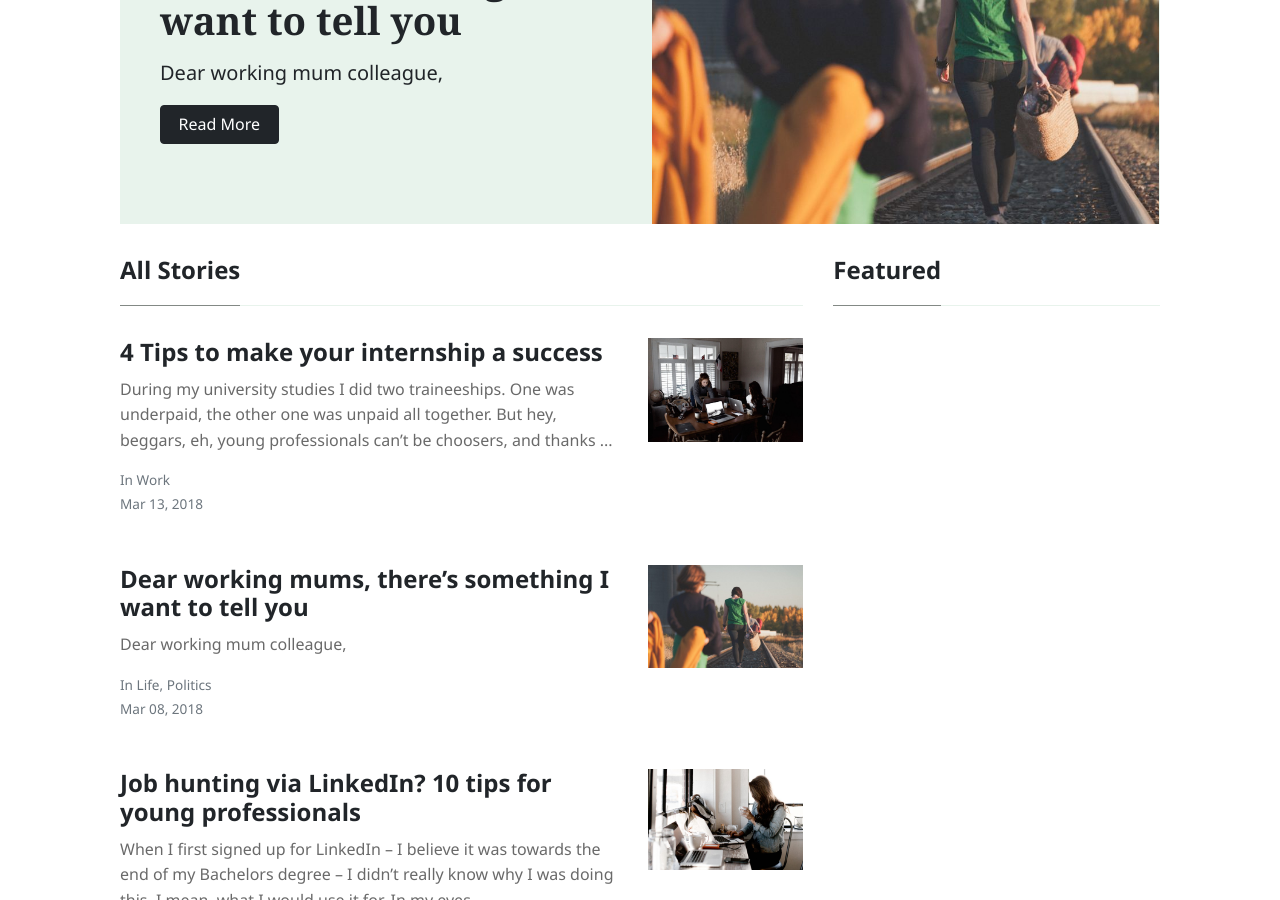
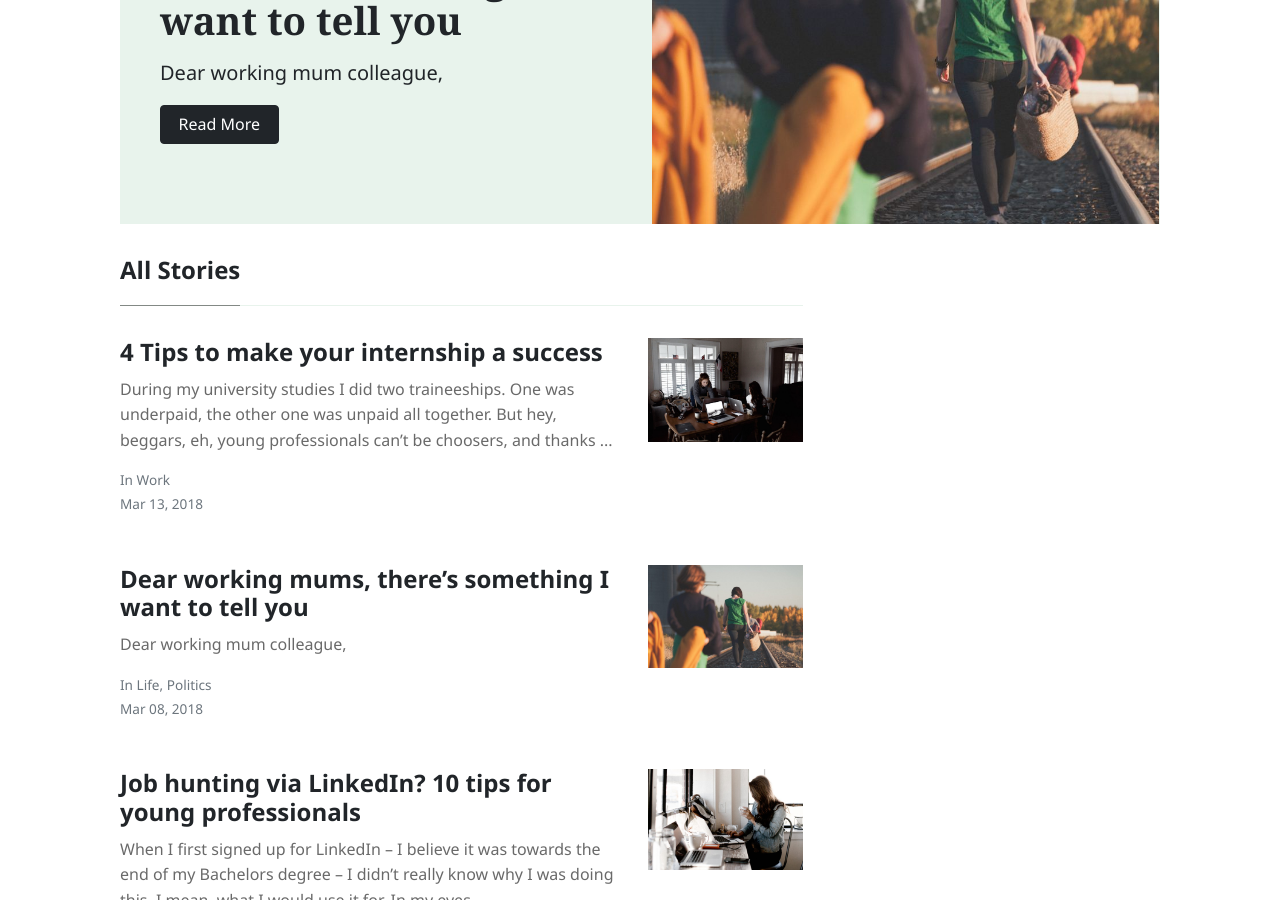
Before and after one commit to gabrielgz92/christina-blog, a Jekyll site: the page built from index.html, in a window 1280 px wide and 900 px high, scrolled down 711 px. Built offline with Jekyll 4.4.1, drawn with Linux system fonts in a browser that asks for light colours; nearby versions of some CDN libraries; the list of posts is cut into pages by our own code.

Commit message:
Featured side-bar as comment

```diff
--- a/_includes/sidebar-featured.html
+++ b/_includes/sidebar-featured.html
@@ -1,4 +1,4 @@
-<div class="sticky-top sticky-top-offset">
+<!-- <div class="sticky-top sticky-top-offset">
     <h4 class="font-weight-bold spanborder"><span>Featured</span></h4>
     <ol class="list-featured">
         {% for post in site.tags.featured %}
@@ -19,3 +19,4 @@
         {% endfor %}
     </ol>
 </div>
+ -->
```
